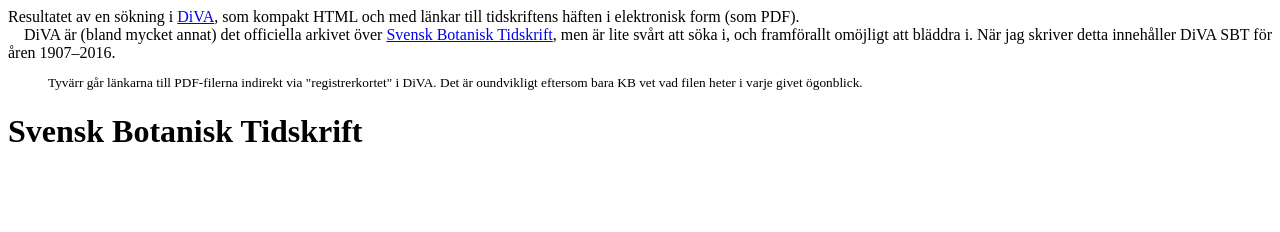
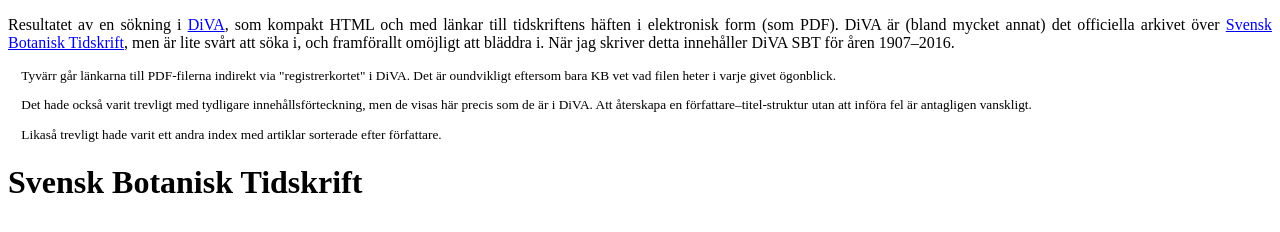
Before and after one commit to kjgrahn/sbt-index, a plain HTML site: page diva/sbt.intro.html in a window 1280 px wide. Drawn offline with Linux system fonts and the light colour scheme.

Commit message:
styling improvements

```diff
--- a/diva/sbt.intro.html
+++ b/diva/sbt.intro.html
@@ -10,21 +10,19 @@
 P {
     text-indent: 0em;
     text-align: justify;
-    margin: 0em auto;
     border-width: thin;
     border-color: black;
     border-style: dotted;
     border-style: none;
 }
-P+P {
-    /* bug-156679@bugs.opera.com argh! */
-    text-indent: 1em;
+LI A {
+    font-weight: bold;
 }
 BLOCKQUOTE {
     font-size: smaller;
 }
 BLOCKQUOTE, PRE, UL, OL {
-    margin-left: 3em;
+    margin-left: 1em;
 }
 </style>
 
@@ -35,7 +33,6 @@
 <p>
 Resultatet av en sökning i <a href="http://diva-portal.org/">DiVA</a>,
 som kompakt HTML och med länkar till tidskriftens häften i elektronisk form (som PDF).
-<p>
 DiVA är (bland mycket annat) det officiella arkivet över
 <a href="https://svenskbotanik.se/svensk-botanisk-tidskrift/">Svensk Botanisk Tidskrift</a>,
 men är lite svårt att söka i, och framförallt omöjligt att bläddra i.
@@ -44,6 +41,12 @@
 <blockquote><p>
 Tyvärr går länkarna till PDF-filerna indirekt via "registrerkortet" i DiVA.
 Det är oundvikligt eftersom bara KB vet vad filen heter i varje givet ögonblick.
+<p>
+Det hade också varit trevligt med tydligare innehållsförteckning, men de visas här precis
+som de är i DiVA.  Att återskapa en författare–titel-struktur utan att införa fel är antagligen
+vanskligt.
+<p>
+Likaså trevligt hade varit ett andra index med artiklar sorterade efter författare.
 </blockquote>
 
 <h1>Svensk Botanisk Tidskrift</h1>
```
